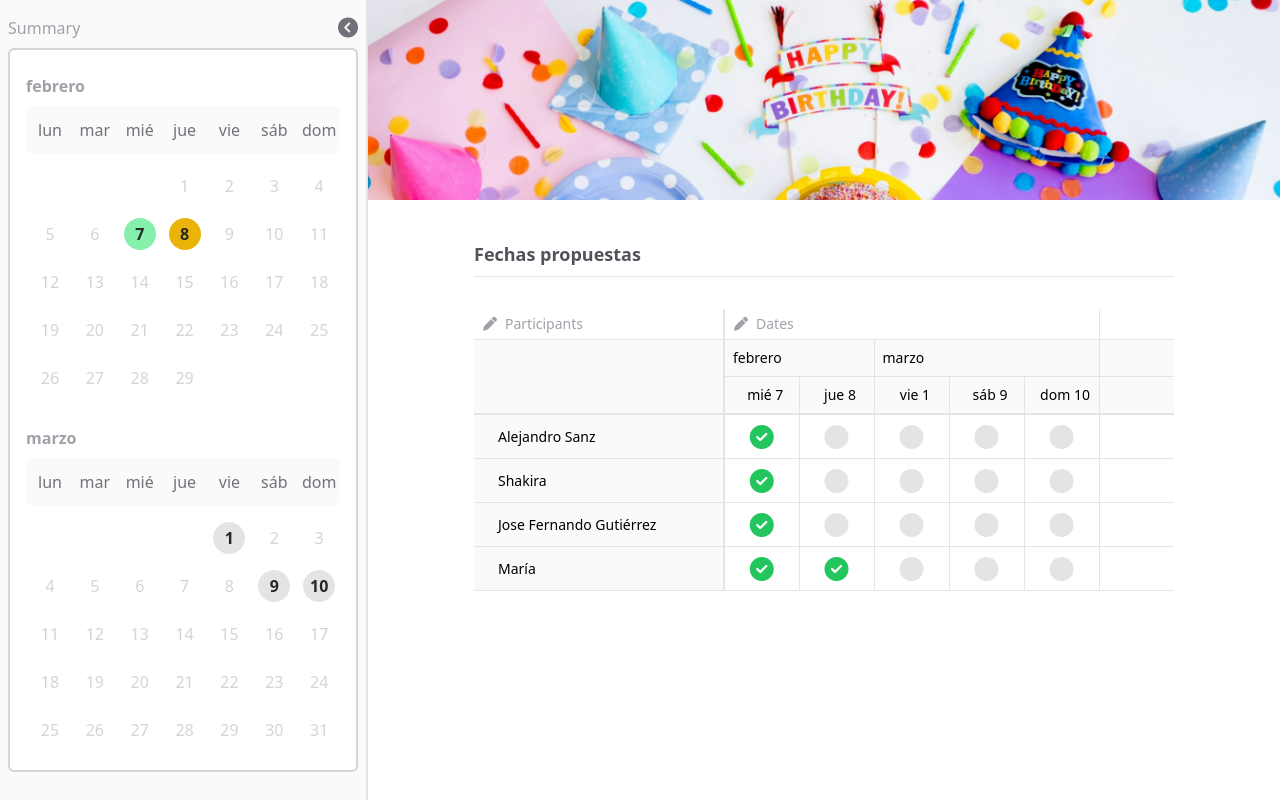
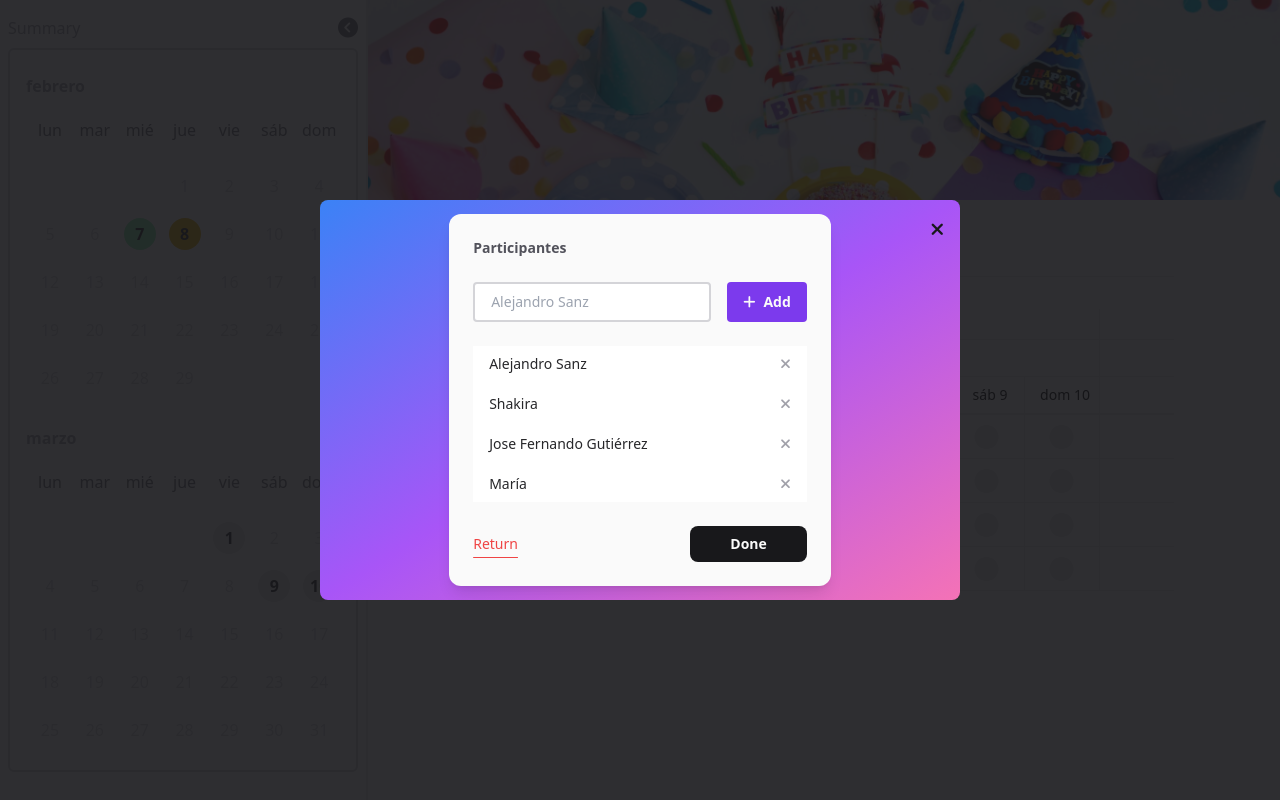
Before and after one commit to MMadlos/cronos-app, a React (Vite) app: page / in a window 1280 px wide. Both pictures are taken after a click on the button "Participants". Built offline with nearby package versions, Linux system fonts and the light colour scheme.

Commit message:
Add modals when clicking in participants table button

```diff
--- a/src/App.jsx
+++ b/src/App.jsx
@@ -219,21 +219,20 @@ function App() {
 				</div>
 				<SummaryCalendar summaryData={summaryData} />
 			</div>
-
-			<div className="w-full">
+			<main className="w-full">
 				<Header />
-				{/* <EventInfo /> */}
-				<div className="container mx-auto mt-10 flex max-h-full w-fit max-w-[90%] flex-col gap-2">
-					{/* <CalendarProcess>
 				{stage === calendarProcess.init && (
+					<CalendarProcess>
 						<Instructions
 							onClickAddCalendar={() =>
 								setStage(calendarProcess.pickDates)
 							}
 						/>
+					</CalendarProcess>
 				)}
 
 				{stage === calendarProcess.pickDates && (
+					<CalendarProcess>
 						<Calendar
 							calendarData={calendarData}
 							selectedDays={selectedDays}
@@ -246,12 +245,14 @@ function App() {
 								setStage(calendarProcess.peopleList)
 							}}
 						/>
+					</CalendarProcess>
 				)}
 
 				{stage === calendarProcess.peopleList && (
 					<ParticipantsContext.Provider
 						value={{ participants, setParticipants }}
 					>
+						<CalendarProcess>
 							<UserList
 								onClickNext={() =>
 									setStage(calendarProcess.table)
@@ -260,9 +261,20 @@ function App() {
 									setStage(calendarProcess.pickDates)
 								}
 							/>
+						</CalendarProcess>
 					</ParticipantsContext.Provider>
 				)}
+
 				{stage === calendarProcess.table && (
+					<div className="container mx-auto mt-10 flex max-h-full w-fit max-w-[90%] flex-col gap-2">
+						<h2 className="text-lg font-semibold text-zinc-600">
+							Fechas propuestas
+						</h2>
+						<div className="h-[1px] w-full bg-zinc-200"></div>
+
+						<ParticipantsContext.Provider
+							value={{ participants, setParticipants }}
+						>
 							<ConfirmedDataContext.Provider
 								value={{
 									confirmedData,
@@ -274,26 +286,10 @@ function App() {
 									selectedDates={selectedDays}
 								/>
 							</ConfirmedDataContext.Provider>
+						</ParticipantsContext.Provider>
+					</div>
 				)}
-					</CalendarProcess> */}
-					<h2 className="text-lg font-semibold text-zinc-600">
-						Fechas propuestas
-					</h2>
-					<div className="h-[1px] w-full bg-zinc-200"></div>
-
-					<ConfirmedDataContext.Provider
-						value={{
-							confirmedData,
-							setConfirmedData,
-						}}
-					>
-						<Table
-							participants={participants}
-							selectedDates={selectedDays}
-						/>
-					</ConfirmedDataContext.Provider>
-				</div>
-			</div>
+			</main>
 		</div>
 	)
 }
--- a/src/components/CalendarProcess/CalendarProcess.jsx
+++ b/src/components/CalendarProcess/CalendarProcess.jsx
@@ -1,15 +1,12 @@
 export default function CalendarProcess({ children }) {
 	return (
-		<main className="h-full">
-			<h2 className="text-left text-lg font-semibold text-zinc-400">
-				Calendario
-			</h2>
+		<div className="container mx-auto mt-20 h-full w-[600px]">
 			<div
-				className="flex h-[50vh] items-center justify-center gap-8 rounded-xl
-        bg-zinc-50 bg-gradient-to-br from-blue-500 via-purple-500 to-pink-500 p-6"
+				className="flex h-[60%] items-center justify-center rounded-xl bg-zinc-100
+        p-6"
 			>
 				{children}
 			</div>
-		</main>
+		</div>
 	)
 }
--- /dev/null
+++ b/src/components/Modals/Modal.jsx
@@ -0,0 +1,68 @@
+import { useState, useRef, useEffect } from "react"
+
+const isClickInsideDialog = (e, element) => {
+	const r = element.getBoundingClientRect()
+
+	return (
+		e.clientX > r.left &&
+		e.clientX < r.right &&
+		e.clientY > r.top &&
+		e.clientY < r.bottom
+	)
+}
+
+export default function Modal({ buttonName, children }) {
+	const dialogRef = useRef(null)
+	const closeDialogRef = useRef(null)
+
+	const [isOpened, setIsOpened] = useState(false)
+
+	useEffect(() => {
+		if (isOpened) {
+			dialogRef.current?.showModal()
+			document.body.classList.add("modal-open")
+			closeDialogRef.current.focus()
+		} else {
+			dialogRef.current?.close()
+			document.body.classList.remove("modal-open")
+		}
+	}, [isOpened])
+
+	const handleOpen = () => setIsOpened(true)
+	const handleClose = () => setIsOpened(false)
+
+	const handleBackdrop = (e) =>
+		dialogRef.current &&
+		!isClickInsideDialog(e, dialogRef.current) &&
+		handleClose()
+
+	const handleEsc = (e) => e.key === "Escape" && handleClose()
+
+	return (
+		<div>
+			<button
+				className="h-full w-full rounded px-2 py-1 text-left hover:bg-zinc-100 hover:text-zinc-600"
+				onClick={handleOpen}
+			>
+				<i className="fa-solid fa-pen mr-2" />
+				{buttonName}
+			</button>
+
+			<dialog
+				ref={dialogRef}
+				className="size-1/2 rounded-lg bg-gradient-to-br from-blue-500 via-purple-500 to-pink-400"
+				onClick={handleBackdrop}
+			>
+				<button
+					ref={closeDialogRef}
+					onClick={handleClose}
+					className="absolute right-0 p-4 hover:opacity-50"
+					onKeyDown={handleEsc}
+				>
+					<i className="fa-solid fa-xmark text-lg text-zinc-900" />
+				</button>
+				<div className="flex h-full items-center">{children}</div>
+			</dialog>
+		</div>
+	)
+}
--- a/src/components/Table/TableHead.jsx
+++ b/src/components/Table/TableHead.jsx
@@ -1,4 +1,6 @@
 import { getIntlMonthLong, getIntlWeekdayShort } from "../../utils"
+import Modal from "../Modals/Modal"
+import UserList from "../UserList/UserList"
 
 export default function TableHead({ selectedDates }) {
 	const allMonths = []
@@ -26,16 +28,12 @@ export default function TableHead({ selectedDates }) {
 		<thead className="">
 			<tr className="">
 				<th>
-					<button className="h-full w-full rounded px-2 py-1 text-left hover:bg-zinc-100 hover:text-zinc-600">
-						<i className="fa-solid fa-pen mr-2" />
-						Participants
-					</button>
+					<Modal buttonName="Participants">
+						<UserList />
+					</Modal>
 				</th>
 				<th colSpan={datesCountByMonth.total}>
-					<button className="h-full w-full rounded  px-2 py-1 text-left hover:bg-zinc-100 hover:text-zinc-600">
-						<i className="fa-solid fa-pen mr-2" />
-						Dates
-					</button>
+					<Modal buttonName="Dates"></Modal>
 				</th>
 				<th></th>
 			</tr>
```
Lines whose indentation alone changed are shown as unchanged.
